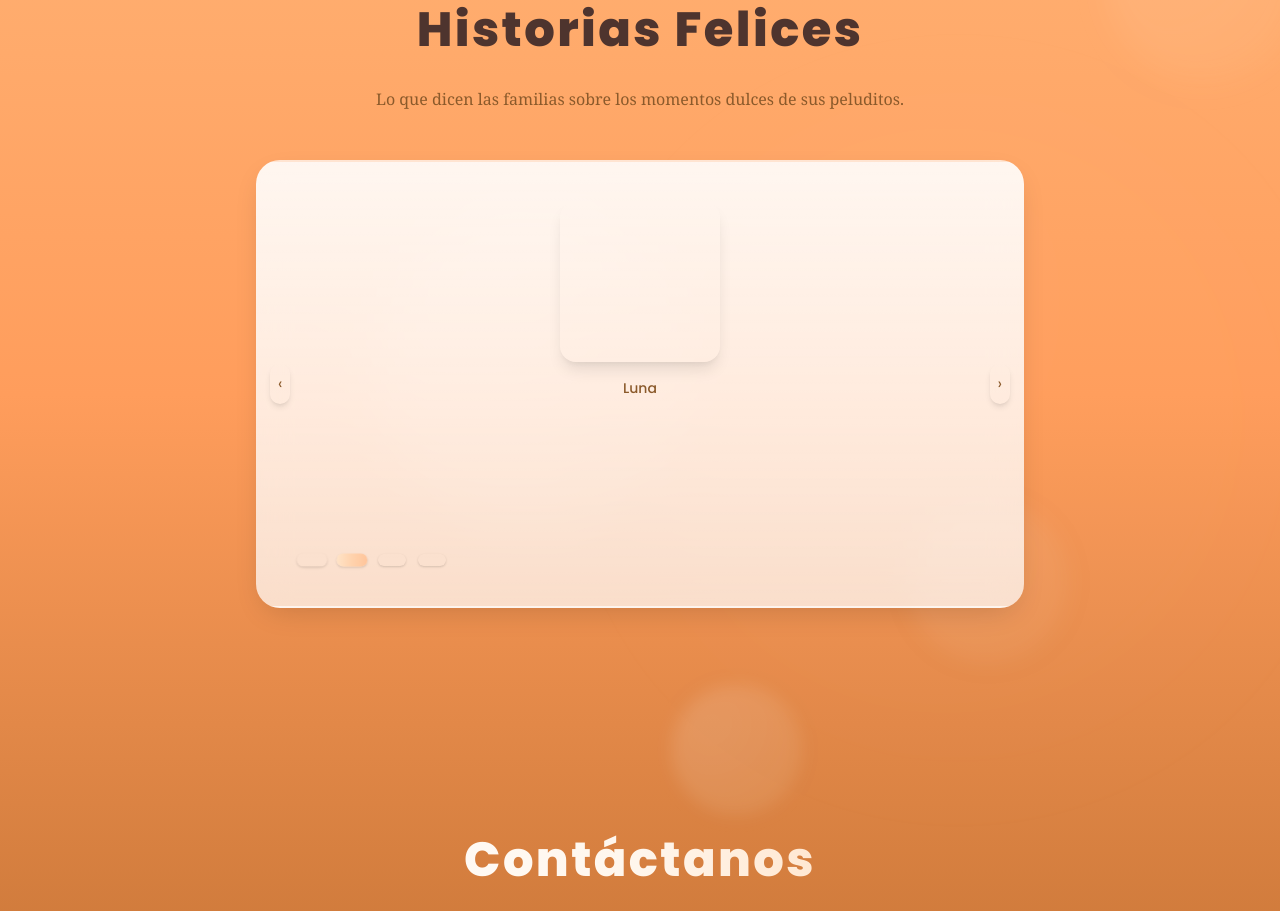
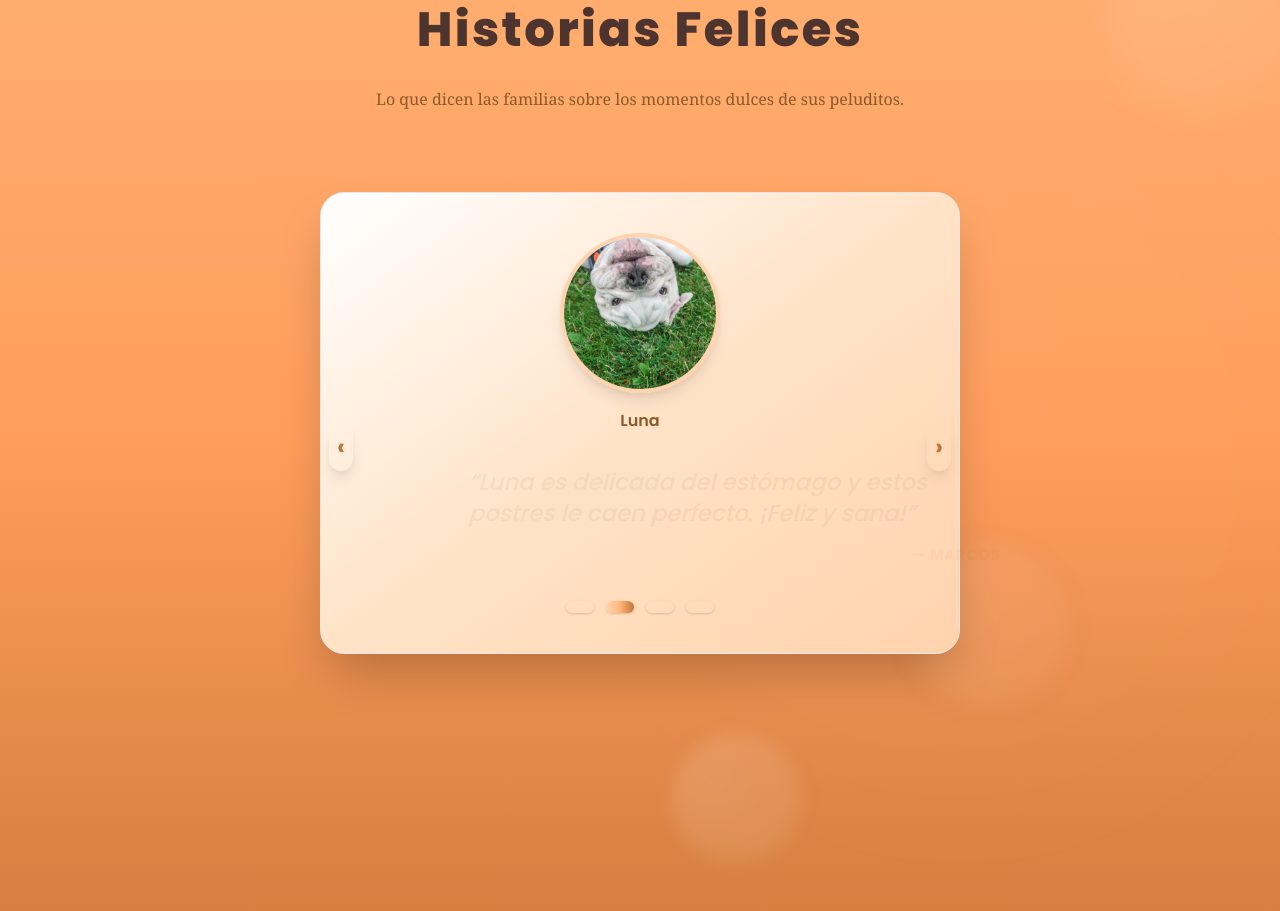
Before and after one commit to NeoScraids/lenguitas-felices, a React (Create React App) app: page / in a window 1280 px wide. Shown: the part 2240-3151 px from the top of the page. Built offline with nearby package versions, Linux system fonts and the light colour scheme.

Commit message:
Corrige react-scripts y dependencias, proyecto estable

```diff
--- a/package.json
+++ b/package.json
@@ -6,7 +6,7 @@
     "@types/react": "^18.0.0",
     "@types/react-dom": "^18.0.0",
     "@types/react-scroll": "^1.8.3",
-    "framer-motion": "^10.16.4",
+    "framer-motion": "^10.18.0",
     "react": "^18.2.0",
     "react-dom": "^18.2.0",
     "react-icons": "^4.4.0",
--- a/src/components/TestimonialCarousel.tsx
+++ b/src/components/TestimonialCarousel.tsx
@@ -1,4 +1,4 @@
-import React, { useEffect, useState, useCallback } from 'react';
+import React, { useEffect, useState, memo } from 'react';
 import { motion, AnimatePresence } from 'framer-motion';
 
 interface Testimonial {
@@ -15,54 +15,55 @@ const testimonials: Testimonial[] = [
     text: 'Desde que probó las galletas, Bruno mueve la cola cada vez que abrimos la caja.',
     author: 'Laura',
     dog: 'Bruno',
-    image: '/dogs/dog1.webp',
+    image: '/dogs/dog1.jpg',
   },
   {
     id: 2,
     text: 'Luna es delicada del estómago y estos postres le caen perfecto. ¡Feliz y sana!',
     author: 'Marcos',
     dog: 'Luna',
-    image: '/dogs/dog2.webp',
+    image: '/dogs/dog2.jpg',
   },
   {
     id: 3,
     text: 'Perfectos para celebrar su cumpleaños. Rocky se relamía de alegría.',
     author: 'Ana',
     dog: 'Rocky',
-    image: '/dogs/dog3.webp',
+    image: '/dogs/dog3.jpg',
   },
   {
     id: 4,
     text: 'Ingredientes naturales y se nota. Coco ya reconoce la bolsa y se emociona.',
     author: 'Sofía',
     dog: 'Coco',
-    image: '/dogs/dog4.webp',
+    image: '/dogs/dog4.jpg',
   },
 ];
 
-// Variantes para animar solo el contenido (no los bullets)
-const contentVariants = {
-  enter: (dir: number) => ({ opacity: 0, x: dir > 0 ? 48 : -48, y: 8, filter: 'blur(4px)' }),
-  center: { opacity: 1, x: 0, y: 0, filter: 'blur(0px)', transition: { duration: 0.6, ease: 'easeOut' } },
-  exit: (dir: number) => ({ opacity: 0, x: dir > 0 ? -48 : 48, y: -6, filter: 'blur(4px)', transition: { duration: 0.45, ease: 'easeInOut' } }),
+const variants = {
+  enter: (direction: number) => ({
+    x: direction > 0 ? 100 : -100,
+    opacity: 0,
+    scale: 0.95,
+  }),
+  center: {
+    x: 0,
+    opacity: 1,
+    scale: 1,
+    transition: { duration: 0.5, ease: 'easeOut' },
+  },
+  exit: (direction: number) => ({
+    x: direction > 0 ? -100 : 100,
+    opacity: 0,
+    scale: 0.95,
+    transition: { duration: 0.4, ease: 'easeIn' },
+  }),
 };
 
 const TestimonialCarousel: React.FC = () => {
   const [index, setIndex] = useState(0);
-  const [direction, setDirection] = useState(1);
-  // Guardamos cuáles imágenes fallaron para no volver a intentar el formato problemático
-  const [failedWebp, setFailedWebp] = useState<Record<number, boolean>>({});
-  const [failedJpg, setFailedJpg] = useState<Record<number, boolean>>({});
-
+  const [direction, setDirection] = useState(0);
   const current = testimonials[index];
-
-  const handleError = useCallback((format: 'webp' | 'jpg', id: number) => {
-    if (format === 'webp') {
-      setFailedWebp((prev) => (prev[id] ? prev : { ...prev, [id]: true }));
-    } else {
-      setFailedJpg((prev) => (prev[id] ? prev : { ...prev, [id]: true }));
-    }
-  }, []);
 
   const paginate = (dir: number) => {
     setDirection(dir);
@@ -75,111 +76,76 @@ const TestimonialCarousel: React.FC = () => {
   }, []);
 
   return (
-    <div className="relative mx-auto max-w-3xl">
-      <div className="relative overflow-hidden glass-card p-8 md:p-10" role="region" aria-label="Carrusel de testimonios" aria-live="polite">
-        {/* Overlay unificado */}
-        <div className="absolute inset-0 pointer-events-none z-0 bg-gradient-to-br from-warm-100/35 via-transparent to-warm-400/25 opacity-55" />
-        <div className="absolute -inset-10 pointer-events-none z-0 blur-xl opacity-25 bg-gradient-to-br from-warm-400/30 via-transparent to-warm-600/20" />
-        <div className="pointer-events-none absolute inset-0 bg-[radial-gradient(circle_at_22%_20%,rgba(255,244,232,0.55),transparent_68%),radial-gradient(circle_at_85%_78%,rgba(235,140,60,0.30),transparent_62%)] mix-blend-soft-light" />
-        <div className="pointer-events-none absolute inset-0 bg-[linear-gradient(180deg,rgba(255,255,255,0.12),transparent_28%,transparent_72%,rgba(120,60,20,0.12))]" />
-        <div className="grid md:grid-cols-[160px_1fr] gap-8 items-start relative">
+    <div className="relative mx-auto max-w-2xl px-4 py-8">
+      <div className="relative rounded-3xl shadow-2xl bg-gradient-to-br from-white via-warm-100 to-warm-200 p-6 md:p-10 border border-warm-200/60" role="region" aria-label="Carrusel de testimonios" aria-live="polite">
+        {/* Botón izquierdo */}
+        <button
+          className="absolute left-2 top-1/2 -translate-y-1/2 bg-white/80 hover:bg-warm-100 rounded-full shadow-lg p-2 z-30 text-2xl font-bold text-warm-600 transition"
+          onClick={() => paginate(-1)}
+          aria-label="Anterior"
+        >
+          ‹
+        </button>
+        {/* Botón derecho */}
+        <button
+          className="absolute right-2 top-1/2 -translate-y-1/2 bg-white/80 hover:bg-warm-100 rounded-full shadow-lg p-2 z-30 text-2xl font-bold text-warm-600 transition"
+          onClick={() => paginate(1)}
+          aria-label="Siguiente"
+        >
+          ›
+        </button>
+        <div className="grid md:grid-cols-[160px_1fr] gap-8 items-center">
           {/* Columna izquierda (imagen + nombre perro) */}
           <div className="flex flex-col items-center">
-            <div className="relative w-40 h-40 rounded-2xl overflow-hidden shadow-lg bg-gradient-to-br from-white/95 to-warm-100/60 z-10">
-              <AnimatePresence mode="wait" initial={false} custom={direction}>
-                <motion.picture
-                  key={current.id + '-img'}
-                  variants={contentVariants}
-                  custom={direction}
-                  initial="enter"
-                  animate="center"
-                  exit="exit"
-                >
-                  {/* Sólo declaramos la fuente webp si no falló antes */}
-                  {!failedWebp[current.id] && (
-                    <source
-                      srcSet={`${current.image}`}
-                      type="image/webp"
-                      sizes="(max-width: 640px) 100vw, 400px"
-                      onError={() => handleError('webp', current.id)}
-                    />
-                  )}
-                  <img
-                    src={failedJpg[current.id] ? '/dogs/dog1.jpg' : current.image.replace('.webp', '.jpg')}
-                    alt={current.dog}
-                    width={400}
-                    height={400}
-                    className="absolute inset-0 w-full h-full object-cover bg-warm-100 animate-pulse"
-                    loading="lazy"
-                    decoding="async"
-                    onError={() => handleError('jpg', current.id)}
-                  />
-                </motion.picture>
-              </AnimatePresence>
+            <div className="relative w-36 h-36 md:w-40 md:h-40 rounded-full overflow-hidden shadow-lg bg-gradient-to-br from-white/95 to-warm-100/60 border-4 border-warm-200">
+              <img
+                src={current.image}
+                alt={current.dog}
+                width={160}
+                height={160}
+                className="w-full h-full object-cover"
+              />
             </div>
-            <div className="mt-4 text-sm font-medium text-warm-700">
+            <div className="mt-4 text-base font-semibold text-warm-700 text-center drop-shadow-sm">
               {current.dog}
             </div>
           </div>
-          {/* Columna derecha (texto + autor) */}
-          <div className="text-left">
-            <AnimatePresence mode="wait" initial={false} custom={direction}>
+          {/* Columna derecha (texto + autor) con animación */}
+          <div className="flex flex-col justify-center">
+            <AnimatePresence initial={false} custom={direction} mode="wait">
               <motion.div
-                key={current.id + '-text'}
-                variants={contentVariants}
+                key={current.id}
                 custom={direction}
+                variants={variants}
                 initial="enter"
                 animate="center"
                 exit="exit"
+                className="w-full"
               >
-                <p className="text-lg md:text-xl font-medium text-warm-800 leading-relaxed">
-                  "{current.text}"
+                <p className="text-xl md:text-2xl font-medium text-warm-800 leading-relaxed mb-4 italic">
+                  “{current.text}”
                 </p>
-                <p className="mt-6 font-semibold text-warm-700 tracking-wide text-sm uppercase">
-                  {current.author}
+                <p className="font-bold text-warm-600 tracking-wide text-base uppercase text-right">
+                  — {current.author}
                 </p>
               </motion.div>
             </AnimatePresence>
-            {/* Bullets estáticos */}
-            <div className="mt-6 flex items-center space-x-3">
-              {testimonials.map((t, i) => (
-                <motion.button
-                  key={t.id}
-                  aria-label={`Ir a testimonio ${i + 1}`}
-                  onClick={() => {
-                    setDirection(i > index ? 1 : -1);
-                    setIndex(i);
-                  }}
-                  initial={false}
-                  animate={i === index ? { scale: 1.18 } : { scale: 1 }}
-                  transition={{ type: 'spring', stiffness: 340, damping: 22 }}
-                  className={`h-3 w-7 rounded-full outline-none focus-visible:ring-2 focus-visible:ring-warm-400/60 focus-visible:ring-offset-1 focus-visible:ring-offset-warm-50 shadow transition-all duration-400 ${i === index ? 'bg-gradient-to-r from-warm-100 via-warm-200 to-warm-300 shadow-warm-200/40' : 'bg-warm-50/98 shadow-warm-100/20 hover:bg-warm-100'}`}
-                />
-              ))}
-            </div>
           </div>
         </div>
-        <div className="absolute inset-y-0 left-0 flex items-center pl-3">
-          <button
-            onClick={() => paginate(-1)}
-            className="p-2 rounded-full bg-white/70 hover:bg-white shadow-md text-warm-700 hover:scale-105 active:scale-95 transition"
-            aria-label="Anterior"
-          >
-            ‹
-          </button>
-        </div>
-        <div className="absolute inset-y-0 right-0 flex items-center pr-3">
-          <button
-            onClick={() => paginate(1)}
-            className="p-2 rounded-full bg-white/70 hover:bg-white shadow-md text-warm-700 hover:scale-105 active:scale-95 transition"
-            aria-label="Siguiente"
-          >
-            ›
-          </button>
+        {/* Bullets de navegación */}
+        <div className="flex justify-center items-center mt-8 gap-3">
+          {testimonials.map((t, i) => (
+            <button
+              key={t.id}
+              className={`h-3 w-7 rounded-full transition-all duration-300 shadow focus:outline-none ${i === index ? 'bg-gradient-to-r from-warm-200 via-warm-400 to-warm-600 scale-110' : 'bg-warm-100/80 hover:bg-warm-200'}`}
+              aria-label={`Ir a testimonio ${i + 1}`}
+              onClick={() => paginate(i - index)}
+            />
+          ))}
         </div>
       </div>
     </div>
   );
 };
 
-export default React.memo(TestimonialCarousel);
+export default memo(TestimonialCarousel);
```
Also changed, not shown: 1 other file (tests, documents, lock files or other folders).
